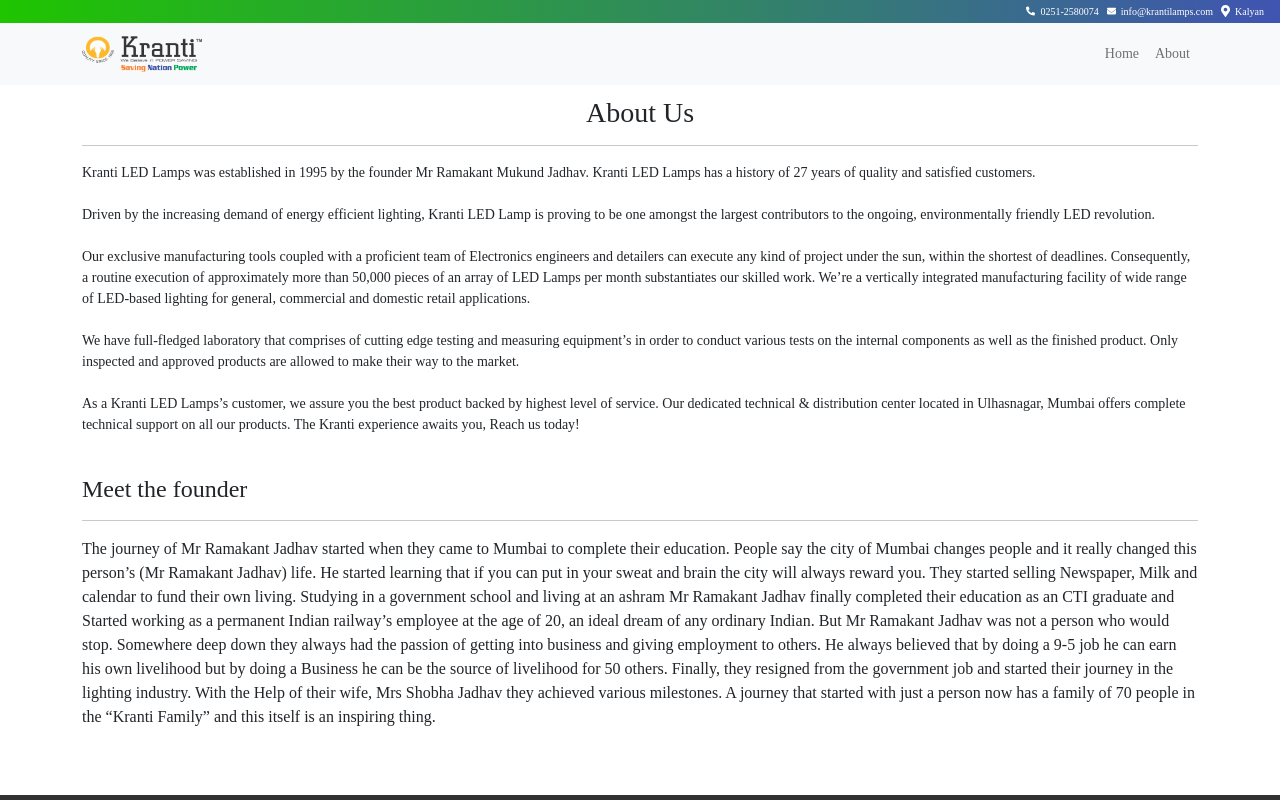
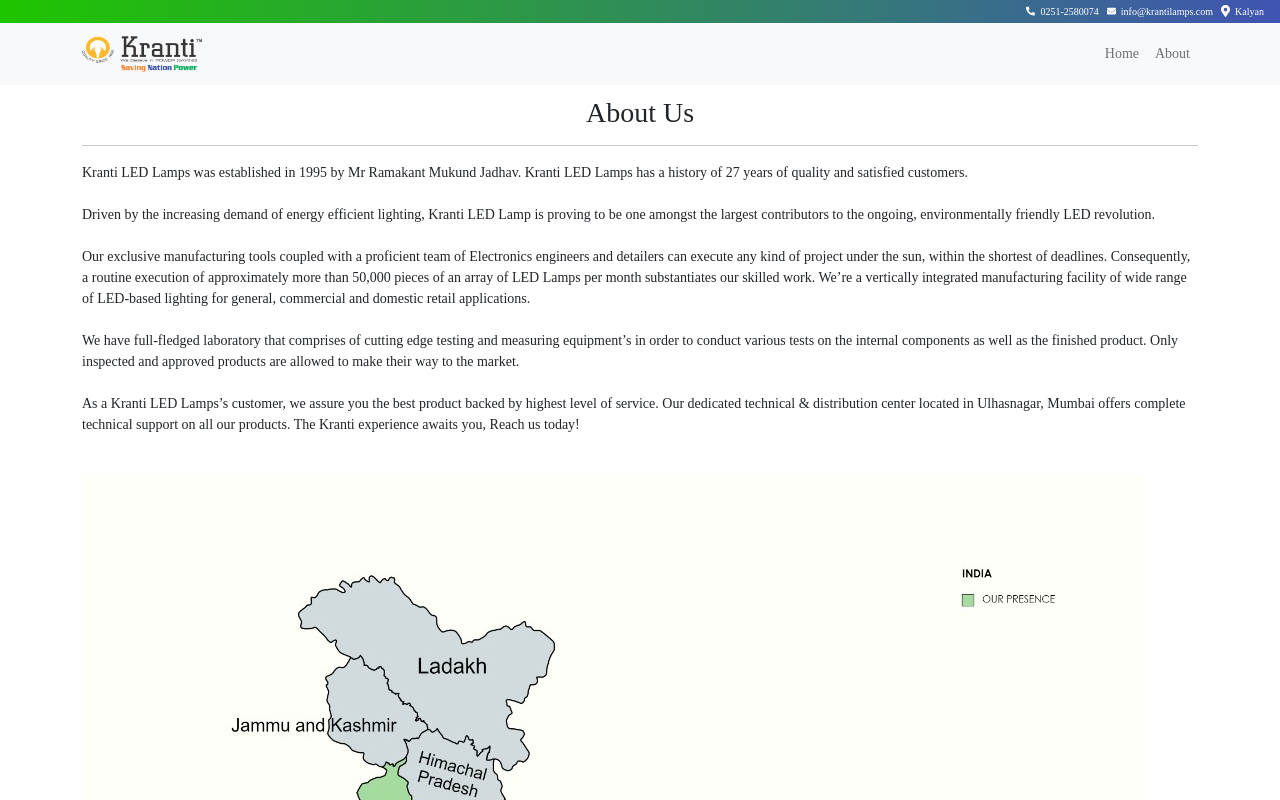
Before and after one commit to ashishmchawla/krantiLamps, a React (Create React App) app: page /about in a window 1280 px wide. Shown: the top 800 px of the page. Built offline with nearby package versions, Linux system fonts and the light colour scheme; a web font is replaced by a local one.

Commit message:
Changes for About Page

```diff
--- a/src/components/homeComponents/AboutComponent.js
+++ b/src/components/homeComponents/AboutComponent.js
@@ -69,9 +69,9 @@
                             <div className="about-textarea">
                                 <p>
                                     Kranti LED Lamps was established in 1995 by
-                                    the founder Mr Ramakant Mukund Jadhav.
-                                    Kranti LED Lamps has a history of 27 years
-                                    of quality and satisfied customers.
+                                    Mr Ramakant Mukund Jadhav. Kranti LED Lamps
+                                    has a history of 27 years of quality and
+                                    satisfied customers.
                                 </p>
                                 <p>
                                     Driven by the increasing demand for
--- a/src/pages/About.js
+++ b/src/pages/About.js
@@ -1,8 +1,9 @@
 import React from "react";
-import { Container } from "react-bootstrap";
+import { Container, Image } from "react-bootstrap";
 import TopBar from "../components/headerComponents/TopBar";
 import Navigation from "../components/headerComponents/Navigation";
 import Footer from "../components/commonComponents/Footer";
+import mapImg from "../theme/images/kranti_lamps_map.jpeg";
 
 const About = () => {
     return (
@@ -14,9 +15,9 @@
                 <hr />
                 <div className="about__page">
                     <p>
-                        Kranti LED Lamps was established in 1995 by the founder
-                        Mr Ramakant Mukund Jadhav. Kranti LED Lamps has a
-                        history of 27 years of quality and satisfied customers.
+                        Kranti LED Lamps was established in 1995 by Mr Ramakant
+                        Mukund Jadhav. Kranti LED Lamps has a history of 27
+                        years of quality and satisfied customers.
                         <br />
                         <br />
                         Driven by the increasing demand of energy efficient
@@ -55,35 +56,7 @@
                 <br />
 
                 <div className="about__page__founder">
-                    <h4 className="about__page__founder__title">
-                        Meet the founder
-                    </h4>
-                    <hr />
-                    <p>
-                        The journey of Mr Ramakant Jadhav started when they came
-                        to Mumbai to complete their education. People say the
-                        city of Mumbai changes people and it really changed this
-                        person’s (Mr Ramakant Jadhav) life. He started learning
-                        that if you can put in your sweat and brain the city
-                        will always reward you. They started selling Newspaper,
-                        Milk and calendar to fund their own living. Studying in
-                        a government school and living at an ashram Mr Ramakant
-                        Jadhav finally completed their education as an CTI
-                        graduate and Started working as a permanent Indian
-                        railway’s employee at the age of 20, an ideal dream of
-                        any ordinary Indian. But Mr Ramakant Jadhav was not a
-                        person who would stop. Somewhere deep down they always
-                        had the passion of getting into business and giving
-                        employment to others. He always believed that by doing a
-                        9-5 job he can earn his own livelihood but by doing a
-                        Business he can be the source of livelihood for 50
-                        others. Finally, they resigned from the government job
-                        and started their journey in the lighting industry. With
-                        the Help of their wife, Mrs Shobha Jadhav they achieved
-                        various milestones. A journey that started with just a
-                        person now has a family of 70 people in the “Kranti
-                        Family” and this itself is an inspiring thing.
-                    </p>
+                    <Image src={mapImg} fluid />
                 </div>
                 <br />
             </Container>
```
Also changed, not shown: src/pages/Products.js (added, +18 -0 lines), src/theme/images/kranti_lamps_map.jpeg (added).
